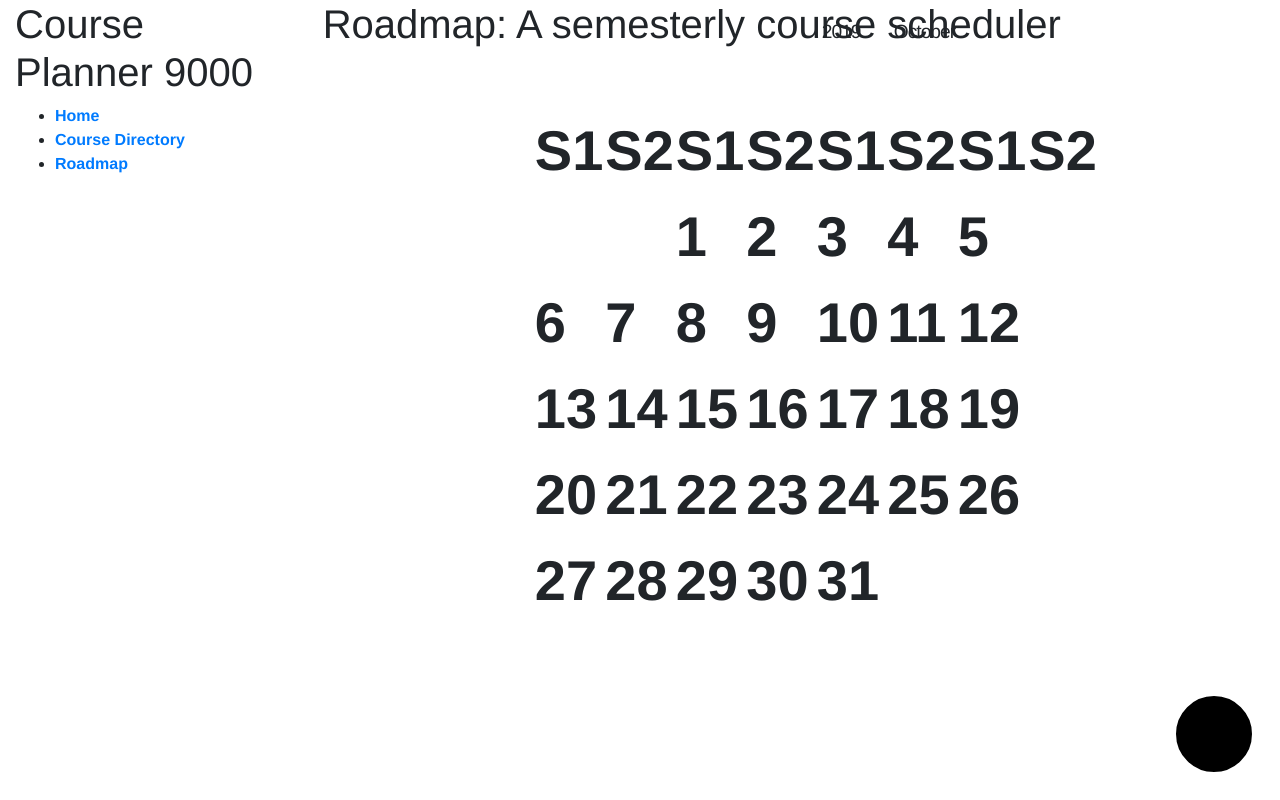
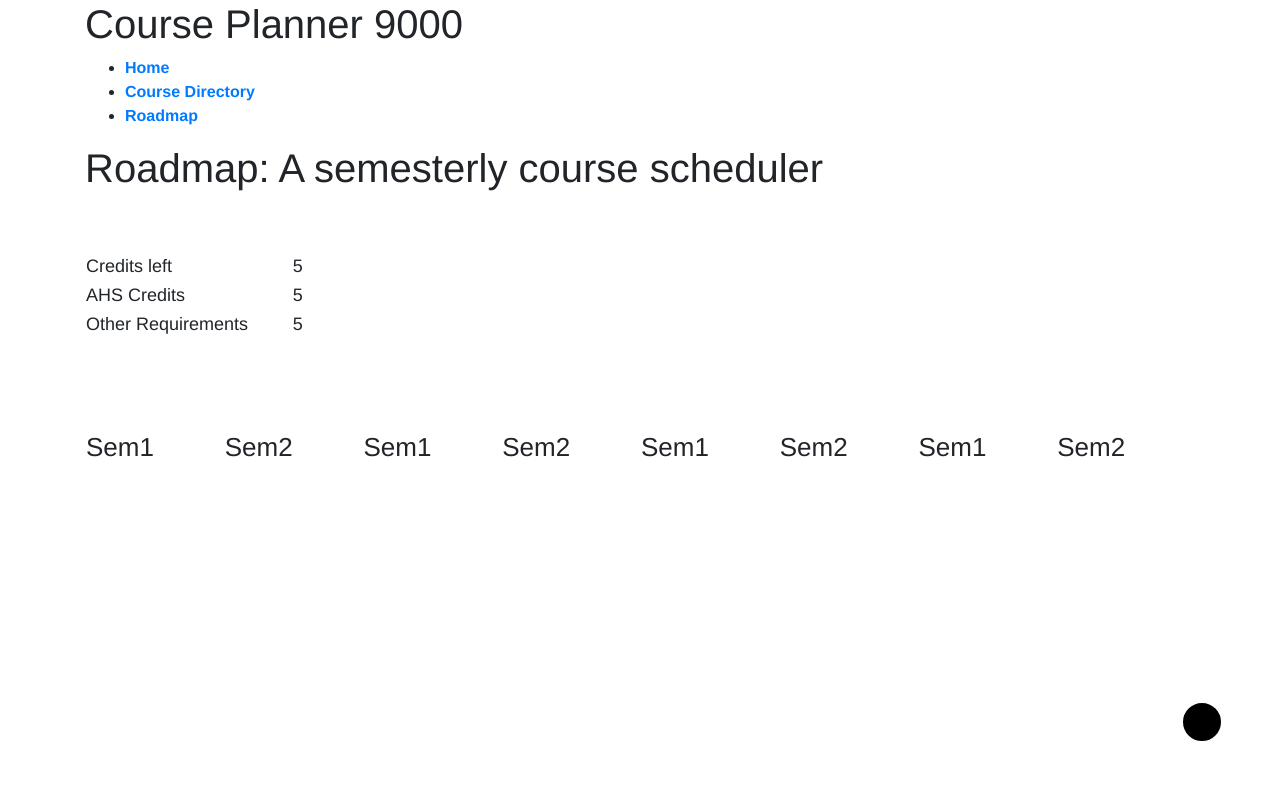
Before and after one commit to jamesHo22/CoursePlanner9000, a Flask app: page /roadmap/ in a window 1280 px wide. Run offline with Flask 2, Linux system fonts and the light colour scheme; some libraries are stand-ins or nearby versions.

Commit message:
Not a lot of progress, but a lot of learning!

```diff
--- a/templates/roadmap.html
+++ b/templates/roadmap.html
@@ -10,191 +10,102 @@
 
 <style>
 
-
-
-
-
-
-
-
     html, body {
     height: 100%;
     font-family: "Helvetica Neue", Helvetica, Arial, sans-serif;
     }
 
-    body {
+    /* body {
     display: flex;
     margin: 0;
     line-height: 1.5;
-    }
+    } */
 
     body.dark {
-    background: #252525;
+    background: #1f1f1f;
     color: #eaeaea;
     }
 
-    .stendig {
+
+
+    /* ROADMAP TABLE  */
+
+    .roadmap {
     font-family: "Helvetica Neue", Helvetica, Arial, sans-serif;
-    font-weight: 900;
-    width: 520px;
+    font-weight: 400;
+    /* width: 520px; */
     margin: auto;
     position: relative;
     padding-top: 88px;
     top: -44px;
     }
 
-    .stendig h2 {
-    position: absolute;
-    top: 0;
-    letter-spacing: -1px;
-    font-size: 1.2em;
-    }
+    .roadmap table {
+    /* width: 504px; */
+    font-size: 26px;
+    border-spacing: 0;
+    width: 100%;
+    padding: 10px;
 
-    .stendig .year {
-    left: 288px;
-    }
-
-    .stendig .month {
-    left: 360px;
-    }
-
-    .stendig table {
-    width: 504px;
-    font-size: 56px;
-    border-spacing: 0;
-
-    thead {
-        vertical-align: top;
-    }
-
-    &:hover td.today {
-        color: #7512ed;
-    }
-    }
-
-    // Kerning mixins
-    .stendig table td {
-    width: 72px;
-    height: 44px;
-    line-height: 40px;
-    text-align: left;
-    border-left: 1px solid #000;
-    vertical-align: top;
-    transition: color 300ms ease-in;
-    letter-spacing: -5px;
-
-    // Kerning mixins
-    &.k3 {
-        letter-spacing: -3px;
-    }
-
-    &.k10 {
-        letter-spacing: -10px;
-    }
-
-    &.k13 {
-        letter-spacing: -13px;
-    }
-    }
-
-    body.dark .stendig {
-    table td {
-        border-color: #fff;
-    }
-
-    &:hover td.today {
-        color: #ed1278;
-    }
-    }
-
-
-    // Responsive Styles
-    @media (max-width:660px) {
-    .stendig {
-        width: 320px;
-
-        .k10 {
-        letter-spacing: -5px;
-        }
-
-        .k13 {
-        letter-spacing: -8px;
-        }
-
-        h2 {
-        font-size: 1em;
-        }
-
-        table {
-        width: 320px;
-        font-size: 35px;
-        }
-
-        table td {
-        width: 46px;
-        height: 27px;
-        letter-spacing: -3px;
-        }
-
-        .year {
-        left: 184px;
-        }
-
-        .month {
-        left: 230px;
-        }
-    }
-    }
-
-    /* -----
-    SVG Icons - svgicons.sparkk.fr
-    ----- */
-
-    @base: #4691f6;
-
-    .svg-icon{
-    width: 2em;
-    height: 2em;
-
-    path,
-    polygon,
-    rect{
-        fill: @base;
-    }
-
-    circle{
-        stroke: @base;
-        stroke-width: 1;
-    }
-    }
-
-    .controls {
-    position: absolute;
-    bottom: 1em;
-    right: 1em;
-
-    a {
-        display: inline-block;
-        color: @base;
-        text-decoration: none;
-        transition: color 300ms ease-in;
-        margin-left: 1.5em;
-
-        span {
-        position: relative;
-        top: -8px;
-        }
-
-        &:hover {
-        color: darken(@base, 50);
-        }
-    }
     }
 
 
 
 
+    /* CREDITS TABLE  */
 
+    .credits {
+    font-family: "Helvetica Neue", Helvetica, Arial, sans-serif;
+    font-weight: 400;
+    /* margin: auto; */
+    position: relative;
+    padding-top: 88px;
+    top: -44px;
+
+    }
+
+    .credits table {
+    /* width: 504px; */
+    font-size: 18px;
+    border-spacing: 0;
+    width: 20%;
+    margin-right: 100px;
+
+
+    }
+
+
+
+
+    .controls {
+    position: absolute;
+    bottom: 0em;
+    right: 0em;
+    }
+
+    /*
+    HOVER COLOR
+
+    .stendig tr:hover {
+        color: #7512ed;
+    }
+    .stendig h2 {
+    position: absolute;
+    top: 0;
+    letter-spacing: 50px;
+    font-size: 1.2em;
+    } */
+
+    /*
+    CLICK AND DRAG
+
+    #mydiv {
+    position: absolute;
+    z-index: 9;
+    background-color: #f1f1f1;
+    text-align: center;
+    border: 1px solid #d3d3d3;
+    } */
 
 
 
@@ -212,81 +123,96 @@
 </body>
 
 
-
-
+<!-- Credits table -->
 <meta content='width=device-width, initial-scale=1, maximum-scale=1' name='viewport'>
-<div class="stendig">
-  <h2 class="year">2019</h2><h2 class="month">October</h2>
+<div class="credits">
   <table>
-    <thead>
-      <tr>
-        <td>S1</td>
-        <td>S2</td>
-        <td>S1</td>
-        <td>S2</td>
-        <td>S1</td>
-        <td>S2</td>
-        <td>S1</td>
-        <td>S2</td>
-      </tr>
-    </thead>
     <tbody>
       <tr>
-        <td></td>
-        <td></td>
-        <td>1</td>
-        <td>2</td>
-        <td>3</td>
-        <td>4</td>
+        <td>Credits left</td>
         <td>5</td>
       </tr>
       <tr>
-        <td>6</td>
-        <td>7</td>
-        <td>8</td>
-        <td>9</td>
-        <td class="k10">10</td>
-        <td class="k13">11</td>
-        <td class="k10">12</td>
+        <td>AHS Credits</td>
+        <td>5</td>
       </tr>
       <tr>
-        <td class="k10">13</td>
-        <td class="k10">14</td>
-        <td class="k10">15</td>
-        <td class="k10">16</td>
-        <td class="k10">17</td>
-        <td class="k10">18</td>
-        <td class="k10">19</td>
-      </tr>
-      <tr>
-        <td class="k3">20</td>
-        <td>21</td>
-        <td class="k3">22</td>
-        <td class="k3">23</td>
-        <td>24</td>
-        <td>25</td>
-        <td>26</td>
-      </tr>
-      <tr>
-        <td>27</td>
-        <td class="k3">28</td>
-        <td class="k3">29</td>
-        <td class="k3">30</td>
-        <td class="k10">31</td>
-        <td></td>
-        <td></td>
+        <td>Other Requirements</td>
+        <td>5</td>
       </tr>
     </tbody>
   </table>
 </div>
+
+
+
+
+<!-- Roadmap -->
+<meta content='width=device-width, initial-scale=1, maximum-scale=1' name='viewport'>
+<div class="roadmap">
+  <table>
+    <thead>
+      <tr>
+        <td>Sem1</td>
+        <td>Sem2</td>
+        <td>Sem1</td>
+        <td>Sem2</td>
+        <td>Sem1</td>
+        <td>Sem2</td>
+        <td>Sem1</td>
+        <td>Sem2</td>
+      </tr>
+    </thead>
+    <tbody>
+        <tr>
+            <td> </td>
+            <td> </td>
+            <td> </td>
+            <td> </td>
+            <td> </td>
+            <td> </td>
+            <td> </td>
+            <td> </td>
+        </tr>
+    </tbody>
+  </table>
+</div>
+
+
+
+
+
+
 <div class="controls">
 
   <a href="#" class="toggle-bg">
     <svg width="100" height="100">
-            <circle cx="50" cy="50" r="40" stroke="white" stroke-width="4" fill="black" />
+            <circle cx="22" cy="22" r="20" stroke="white" stroke-width="2" fill="black" />
     </svg>
   </a>
 </div>
+
+
+
+
+<!--
+
+    CLICK AND DRAG ITEMS
+
+
+    <div id="mydiv">
+  <div id="mydivheader">Class One</div>
+
+</div>
+
+<div id="mydiv2">
+    <div id="mydivheader">Class Two</div>
+
+</div> -->
+
+
+
+<!-- JAVASCRIPT -->
 
 <script>
 
@@ -294,6 +220,55 @@
     e.preventDefault();
     document.body.classList.toggle('dark');
     })
+
+
+// CLICK AND DRAG
+
+    // //Make the DIV element draggagle:
+    // dragElement(document.getElementById("mydiv"));
+    // dragElement(document.getElementById("mydiv2"));
+
+    // function dragElement(elmnt) {
+    // var pos1 = 0, pos2 = 0, pos3 = 0, pos4 = 0;
+    // if (document.getElementById(elmnt.id + "header")) {
+    //     /* if present, the header is where you move the DIV from:*/
+    //     document.getElementById(elmnt.id + "header").onmousedown = dragMouseDown;
+    // } else {
+    //     /* otherwise, move the DIV from anywhere inside the DIV:*/
+    //     elmnt.onmousedown = dragMouseDown;
+    // }
+
+    // function dragMouseDown(e) {
+    //     e = e || window.event;
+    //     e.preventDefault();
+    //     // get the mouse cursor position at startup:
+    //     pos3 = e.clientX;
+    //     pos4 = e.clientY;
+    //     document.onmouseup = closeDragElement;
+    //     // call a function whenever the cursor moves:
+    //     document.onmousemove = elementDrag;
+    // }
+
+    // function elementDrag(e) {
+    //     e = e || window.event;
+    //     e.preventDefault();
+    //     // calculate the new cursor position:
+    //     pos1 = pos3 - e.clientX;
+    //     pos2 = pos4 - e.clientY;
+    //     pos3 = e.clientX;
+    //     pos4 = e.clientY;
+    //     // set the element's new position:
+    //     elmnt.style.top = (elmnt.offsetTop - pos2) + "px";
+    //     elmnt.style.left = (elmnt.offsetLeft - pos1) + "px";
+    // }
+
+    // function closeDragElement() {
+    //     /* stop moving when mouse button is released:*/
+    //     document.onmouseup = null;
+    //     document.onmousemove = null;
+    // }
+    // }
+
 
 </script>
 
```
